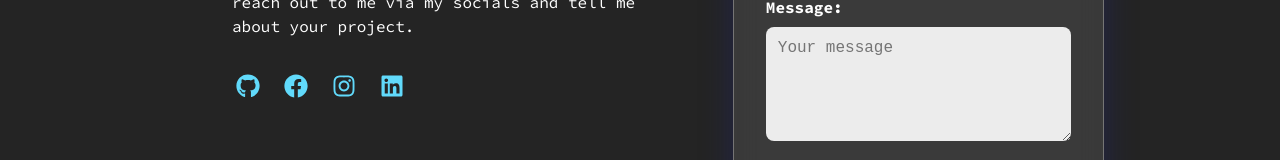
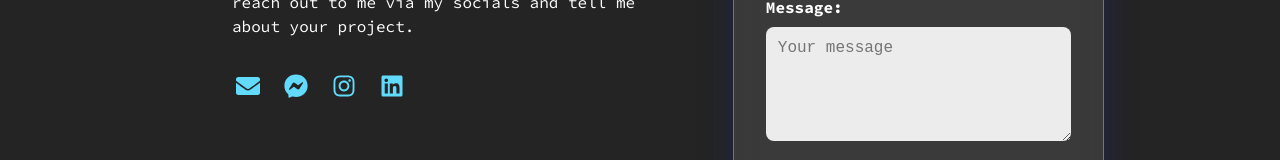
Before and after one commit to YekimCodez/react-portfolio, a React (Vite) app: page /contact in a window 1280 px wide. Shown: the part 516-676 px from the top of the page. Built offline with nearby package versions, Linux system fonts and the light colour scheme.

Commit message:
- I added links to the social media icons in the Socials component. - Some adjustments are needed to ensure that visitors get redirected to the correct destination

```diff
--- a/src/components/Socials.jsx
+++ b/src/components/Socials.jsx
@@ -1,19 +1,103 @@
+// import React from 'react';
+// import { FaGithub, FaFacebook, FaInstagram, FaLinkedin } from 'react-icons/fa';
+
+// function Socials() {
+//     return (
+//         <div className="socials">
+//             <a href="https://github.com/youruser" target="_blank" rel="noopener noreferrer" className="social-icon">
+//                 <FaGithub />
+//             </a>
+//             <a href="https://facebook.com/youruser" target="_blank" rel="noopener noreferrer" className="social-icon">
+//                 <FaFacebook />
+//             </a>
+//             <a href="https://instagram.com/youruser" target="_blank" rel="noopener noreferrer" className="social-icon">
+//                 <FaInstagram />
+//             </a>
+//             <a href="https://linkedin.com/in/youruser" target="_blank" rel="noopener noreferrer" className="social-icon">
+//                 <FaLinkedin />
+//             </a>
+//         </div>
+//     );
+// }
+
+// export default Socials;
+
+// import React from 'react';
+// import { FaGithub, FaFacebookMessenger, FaInstagram, FaLinkedin } from 'react-icons/fa';
+
+// function Socials() {
+//   return (
+//     <div className="socials">
+//       {/* GitHub → fallback to email */}
+//       <a href="mailto:studentprodigy@gmail.com" className="social-icon" aria-label="Email me">
+//         <FaGithub />
+//       </a>
+
+//       {/* Messenger */}
+//       <a href="https://m.me/Michael_Doughty" target="_blank" rel="noopener noreferrer" className="social-icon" aria-label="Message me on Facebook Messenger">
+//         <FaFacebookMessenger />
+//       </a>
+
+//       {/* Instagram DM */}
+//       <a href="https://www.instagram.com/direct/t/YOUR_USERNAME/" target="_blank" rel="noopener noreferrer" className="social-icon" aria-label="Message me on Instagram">
+//         <FaInstagram />
+//       </a>
+
+//       {/* LinkedIn */}
+//       <a href="https://www.linkedin.com/in/YOUR_PROFILE/" target="_blank" rel="noopener noreferrer" className="social-icon" aria-label="Message me on LinkedIn">
+//         <FaLinkedin />
+//       </a>
+//     </div>
+//   );
+// }
+
+// export default Socials;
+
 import React from 'react';
-import { FaGithub, FaFacebook, FaInstagram, FaLinkedin } from 'react-icons/fa';
+import { FaEnvelope, FaFacebookMessenger, FaInstagram, FaLinkedin } from 'react-icons/fa';
 
 function Socials() {
   return (
     <div className="socials">
-            <a href="https://github.com/youruser" target="_blank" rel="noopener noreferrer" className="social-icon">
-                <FaGithub />
+      {/* Email (instead of GitHub, since GitHub has no DMs) */}
+      <a
+        href="mailto:youraddress@example.com"
+        className="social-icon"
+        aria-label="Send me an email"
+      >
+        <FaEnvelope />
       </a>
-            <a href="https://facebook.com/youruser" target="_blank" rel="noopener noreferrer" className="social-icon">
-                <FaFacebook />
+
+      {/* Messenger */}
+      <a
+        href="https://m.me/YOUR_PAGE_USERNAME"
+        target="_blank"
+        rel="noopener noreferrer"
+        className="social-icon"
+        aria-label="Message me on Messenger"
+      >
+        <FaFacebookMessenger />
       </a>
-            <a href="https://instagram.com/youruser" target="_blank" rel="noopener noreferrer" className="social-icon">
+
+      {/* Instagram DM */}
+      <a
+        href="https://www.instagram.com/direct/t/YOUR_USERNAME/"
+        target="_blank"
+        rel="noopener noreferrer"
+        className="social-icon"
+        aria-label="Message me on Instagram"
+      >
         <FaInstagram />
       </a>
-            <a href="https://linkedin.com/in/youruser" target="_blank" rel="noopener noreferrer" className="social-icon">
+
+      {/* LinkedIn (will show message button if logged in) */}
+      <a
+        href="https://www.linkedin.com/in/YOUR_PROFILE/"
+        target="_blank"
+        rel="noopener noreferrer"
+        className="social-icon"
+        aria-label="Message me on LinkedIn"
+      >
         <FaLinkedin />
       </a>
     </div>
```
Lines whose indentation alone changed are shown as unchanged.
